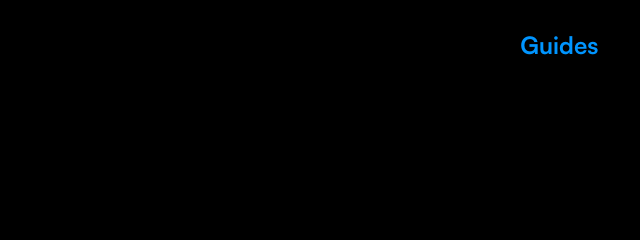
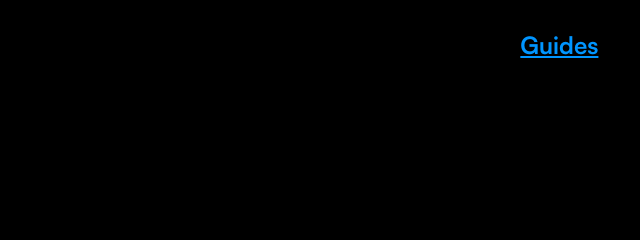
Before and after one commit to ayaan-dhir/empathica-website, a plain HTML site: page index.html in a window 1280 px wide. Shown: the top 240 px of the page, 640-1280 px from the left. Drawn offline with Linux system fonts and the light colour scheme.

Commit message:
fixed it

```diff
--- a/guides.css
+++ b/guides.css
@@ -46,5 +46,4 @@ footer {
 
 a {
     color: #0095ff; /* Change this to the desired color value */
-    text-decoration: none;
 }
--- a/style.css
+++ b/style.css
@@ -30,7 +30,6 @@ h2 {
 
 a {
     color: #0095ff; /* Change this to the desired color value */
-    text-decoration: none;
 }
 
 main {
```
